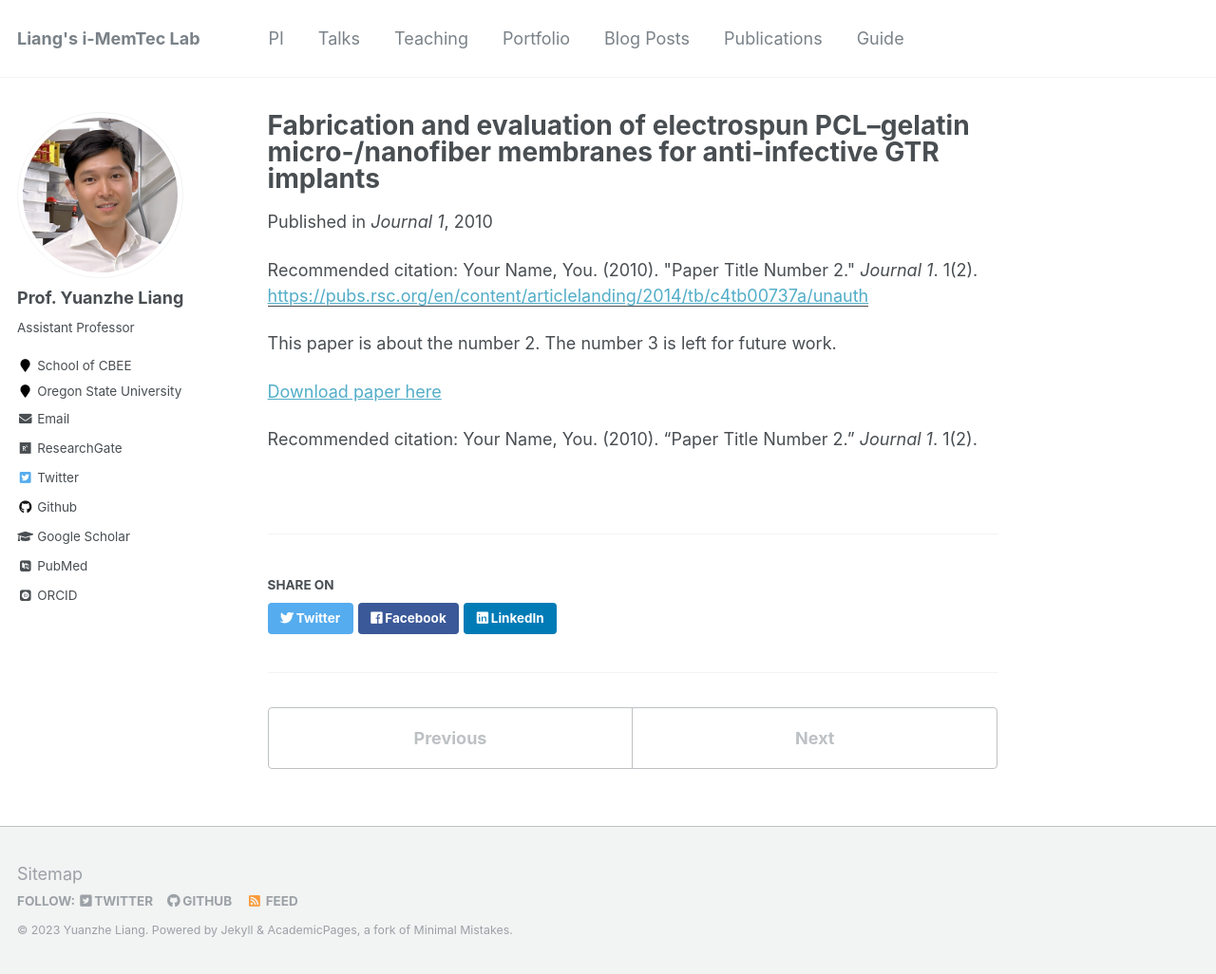
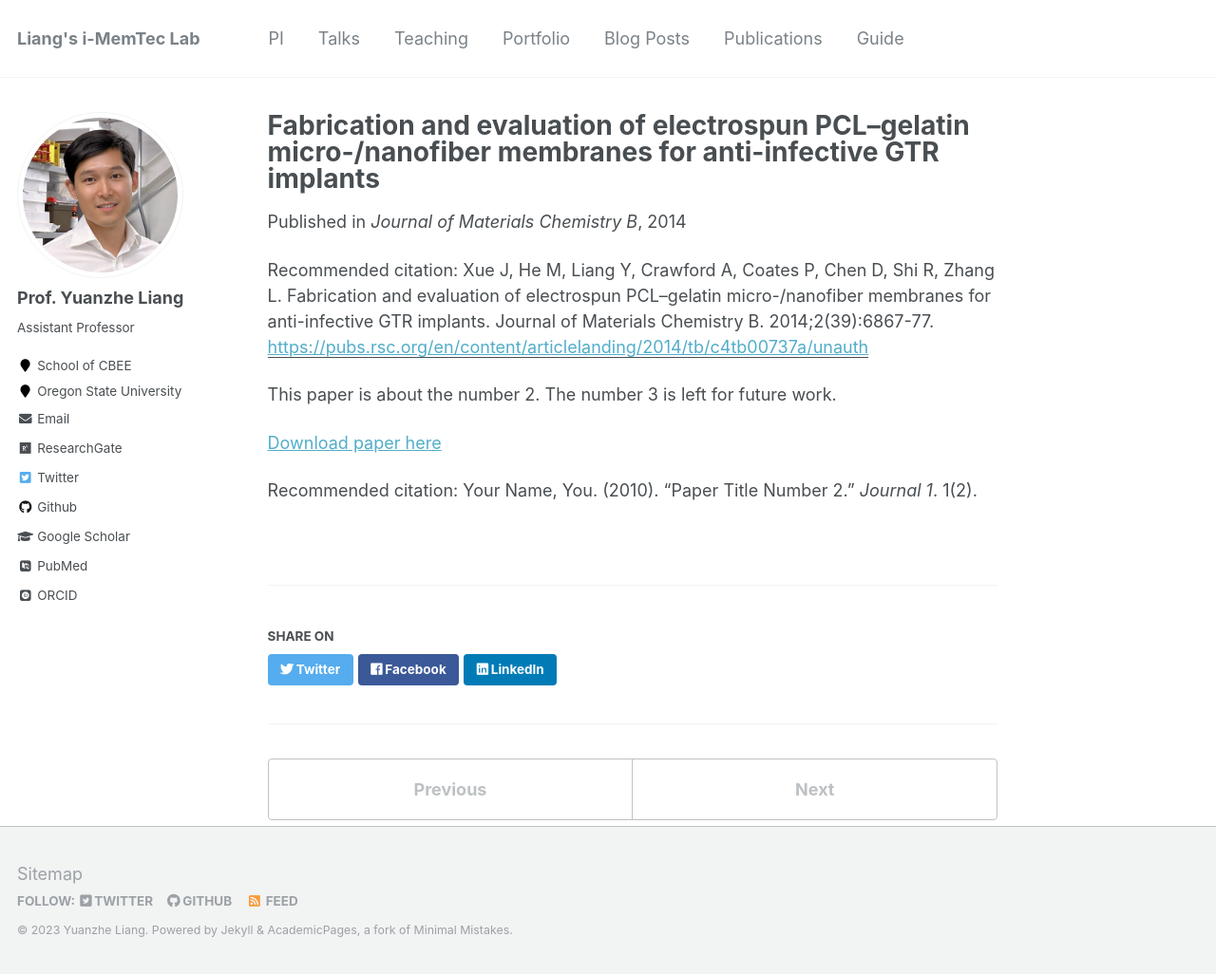
Before and after one commit to yuanzheliang/yuanzheliang.github.io, a Jekyll site: the page built from _publications/2010-10-01-paper-title-number-2.md, in a window 1280 px wide and 1026 px high. Shown: the whole window at 95% size. Built offline with Jekyll 4.4.1, drawn with Linux system fonts in a browser that asks for light colours; some web fonts are replaced.

Commit message:
Update 2010-10-01-paper-title-number-2.md

```diff
--- a/_publications/2010-10-01-paper-title-number-2.md
+++ b/_publications/2010-10-01-paper-title-number-2.md
@@ -3,10 +3,10 @@ title: "Fabrication and evaluation of electrospun PCL–gelatin micro-/nanofiber
 collection: publications
 permalink: /publication/2010-10-01-paper-title-number-2
 excerpt: 'This paper is about the number 2. The number 3 is left for future work.'
-date: 2010-10-01
-venue: 'Journal 1'
+date: 2014-06-21
+venue: 'Journal of Materials Chemistry B'
 paperurl: 'https://pubs.rsc.org/en/content/articlelanding/2014/tb/c4tb00737a/unauth'
-citation: 'Your Name, You. (2010). &quot;Paper Title Number 2.&quot; <i>Journal 1</i>. 1(2).'
+citation: 'Xue J, He M, Liang Y, Crawford A, Coates P, Chen D, Shi R, Zhang L. Fabrication and evaluation of electrospun PCL–gelatin micro-/nanofiber membranes for anti-infective GTR implants. Journal of Materials Chemistry B. 2014;2(39):6867-77.'
 ---
 This paper is about the number 2. The number 3 is left for future work.
 
```
